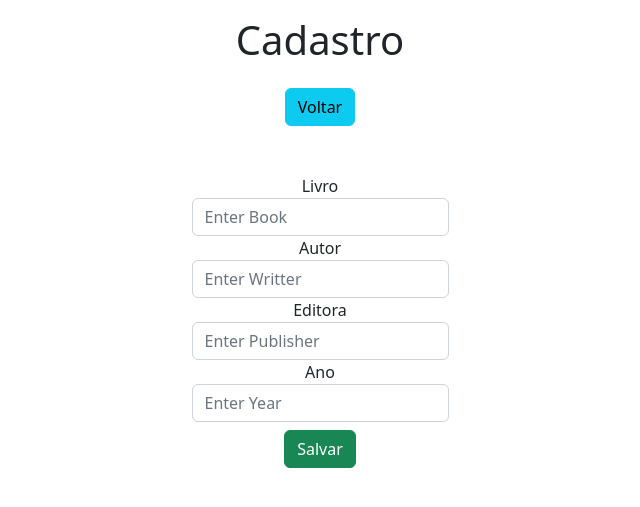
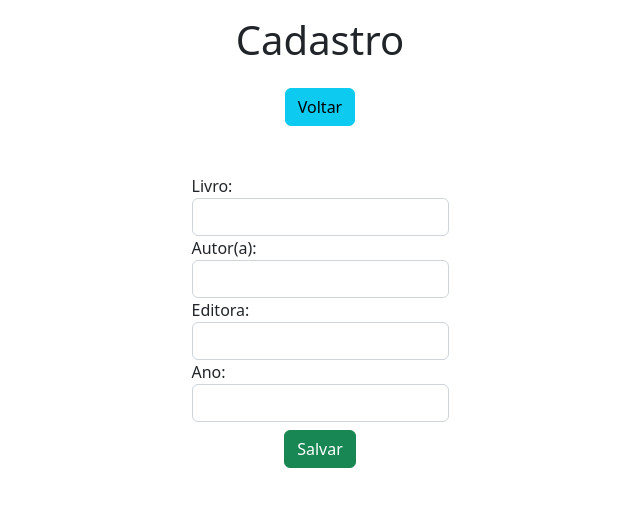
Before and after one commit to phavelarc/MindShaper, a Django app: page /form/ in a window 1280 px wide. Shown: the top 507 px of the page, without its empty margins (320-960 px from the left). Run offline with Django 4.2, Linux system fonts and the light colour scheme; some libraries are stand-ins or nearby versions.

Commit message:
fix add book

```diff
--- a/app/templates/form.html
+++ b/app/templates/form.html
@@ -31,48 +31,26 @@
       >
         {% csrf_token %}
         <div class="form-group">
-          <label for="livro">Livro</label>
-          <input
-            type="text"
-            class="form-control"
-            name="livro"
-            id="livro"
-            placeholder="Enter Book"
-            value="{{db.livro}}"
-          />
+          <label for="livro" class="d-flex">Livro:</label>
+          <input type="text" class="form-control" name="livro" id="livro" value="{{db.livro}}" />
         </div>
         <div class="form-group">
-          <label for="autor">Autor</label>
-          <input
-            type="text"
-            class="form-control"
-            name="autor"
-            id="writter"
-            placeholder="Enter Writter"
-            value="{{db.autor}}"
-          />
+          <label for="autor" class="d-flex">Autor(a):</label>
+          <input type="text" class="form-control" name="autor" id="writter" value="{{db.autor}}" />
         </div>
         <div class="form-group">
-          <label for="editora">Editora</label>
+          <label for="editora" class="d-flex">Editora:</label>
           <input
             type="text"
             class="form-control"
             name="editora"
             id="publisher"
-            placeholder="Enter Publisher"
             value="{{db.editora}}"
           />
         </div>
         <div class="form-group">
-          <label for="ano">Ano</label>
-          <input
-            type="text"
-            class="form-control"
-            name="ano"
-            id="year"
-            placeholder="Enter Year"
-            value="{{db.ano}}"
-          />
+          <label for="ano" class="d-flex">Ano:</label>
+          <input type="text" class="form-control" name="ano" id="year" value="{{db.ano}}" />
         </div>
         <input type="submit" class="btn btn-success mt-2" value="Salvar" />
       </form>
--- a/app/views.py
+++ b/app/views.py
@@ -87,7 +87,7 @@ def form(request):
 #Criar um novo livro
 def create(request):
   user = User.objects.get(id=request.user.id)
-  if not user.has_perm('can_add_books'):
+  if not user.has_perm('app.can_add_books'):
     return redirect('/dashboard/')
 
   form = LivrosForm(request.POST or None)
@@ -149,8 +149,9 @@ def importData(request):
   files = json.loads(request.FILES['file'].read())
   dbConnect = connection()
   cursor = dbConnect.cursor(MySQLdb.cursors.DictCursor)
+  print(files)
   for file in files:
-    cursor.execute(f""" INSERT INTO app_livros(livro, autor, editora, ano) VALUES('{file["livro"]}', '{file["editora"]}', '{file["autor"]}', '{file["ano"]}')""")
+    cursor.execute(f""" INSERT INTO app_livros(livro, editora, autor, ano) VALUES("{file["title"]}", "{file["publisher"]}", "{file["author"]}", "{file["year"]}")""")
   dbConnect.close()
 
   return redirect('dashboard')
```
